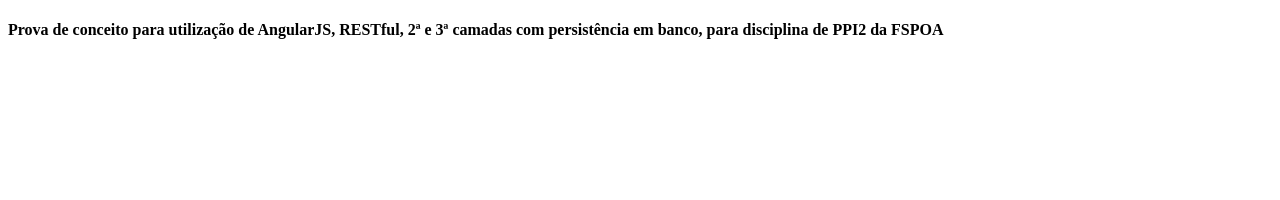
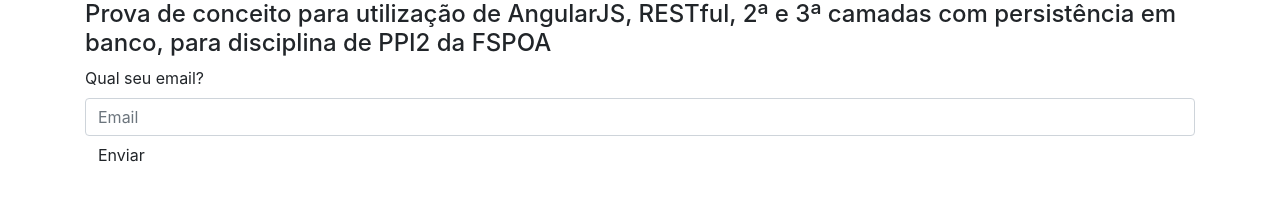
Before and after one commit to lossurdo/poc-angularjs-rest-bd, a website: page web/public_html/index.html in a window 1280 px wide. Drawn offline with nearby package versions, Linux system fonts and the light colour scheme.

Commit message:
adicionado bootstrap-material-design

```diff
--- a/web/bower.json
+++ b/web/bower.json
@@ -15,6 +15,7 @@
     "tests"
   ],
   "dependencies": {
-    "jquery": "~2.1.4"
+    "angular": "angularjs#~1.4.8",
+    "bootstrap-material-design": "~0.5.2"
   }
 }
--- a/web/public_html/index.html
+++ b/web/public_html/index.html
@@ -1,12 +1,47 @@
 <!DOCTYPE html>
-<html>
+<html lang="en">
   <head>
     <meta charset="utf-8">
     <meta http-equiv="X-UA-Compatible" content="IE=edge">
-        <title>Welcome!</title>
-        <link rel="stylesheet" href="">
+    <meta name="viewport" content="width=device-width, initial-scale=1">
+    <title>AngularJS FSPOA</title>
+
+    <!-- Bootstrap -->
+    <link href="components/bootstrap/dist/css/bootstrap.min.css" rel="stylesheet">
+    <!-- Bootstrap Material Design -->
+    <link href="components/bootstrap-material-design/dist/css/bootstrap-material-design.min.css" rel="stylesheet">
+    <link href="components/bootstrap-material-design/dist/css/ripples.min.css" rel="stylesheet">
+
+    <!-- HTML5 shim and Respond.js for IE8 support of HTML5 elements and media queries -->
+    <!-- WARNING: Respond.js doesn't work if you view the page via file:// -->
+    <!--[if lt IE 9]>
+      <script src="https://oss.maxcdn.com/html5shiv/3.7.2/html5shiv.min.js"></script>
+      <script src="https://oss.maxcdn.com/respond/1.4.2/respond.min.js"></script>
+    <![endif]-->
   </head>
   <body>
+  	<div class="container">
+  		<div class="row">
+  			<div class="col-md-12">
 			    <h4>Prova de conceito para utilização de AngularJS, RESTful, 2ª e 3ª camadas com persistência em banco, para disciplina de PPI2 da FSPOA </h4>
+  			</div>
+  		</div>
+
+  		<div class="row">
+  			<div class="col-md-12">
+			  <div class="form-group">
+			    <label for="xx">Qual seu email?</label>
+			    <input type="email" class="form-control" id="xx" placeholder="Email">
+			    <button type="submit" class="btn btn-default">Enviar</button>
+			  </div>
+			</div>
+  		</div>
+  	</div>
+
+    <script src="components/jquery/dist/jquery.min.js"></script>
+    <script src="components/bootstrap/dist/js/bootstrap.min.js"></script>
+    <script src="components/bootstrap-material-design/dist/js/material.min.js"></script>
+    <script src="components/bootstrap-material-design/dist/js/ripples.min.js"></script>
+    <script>$.material.init()</script>
   </body>
 </html>
```
Lines whose indentation alone changed are shown as unchanged.
